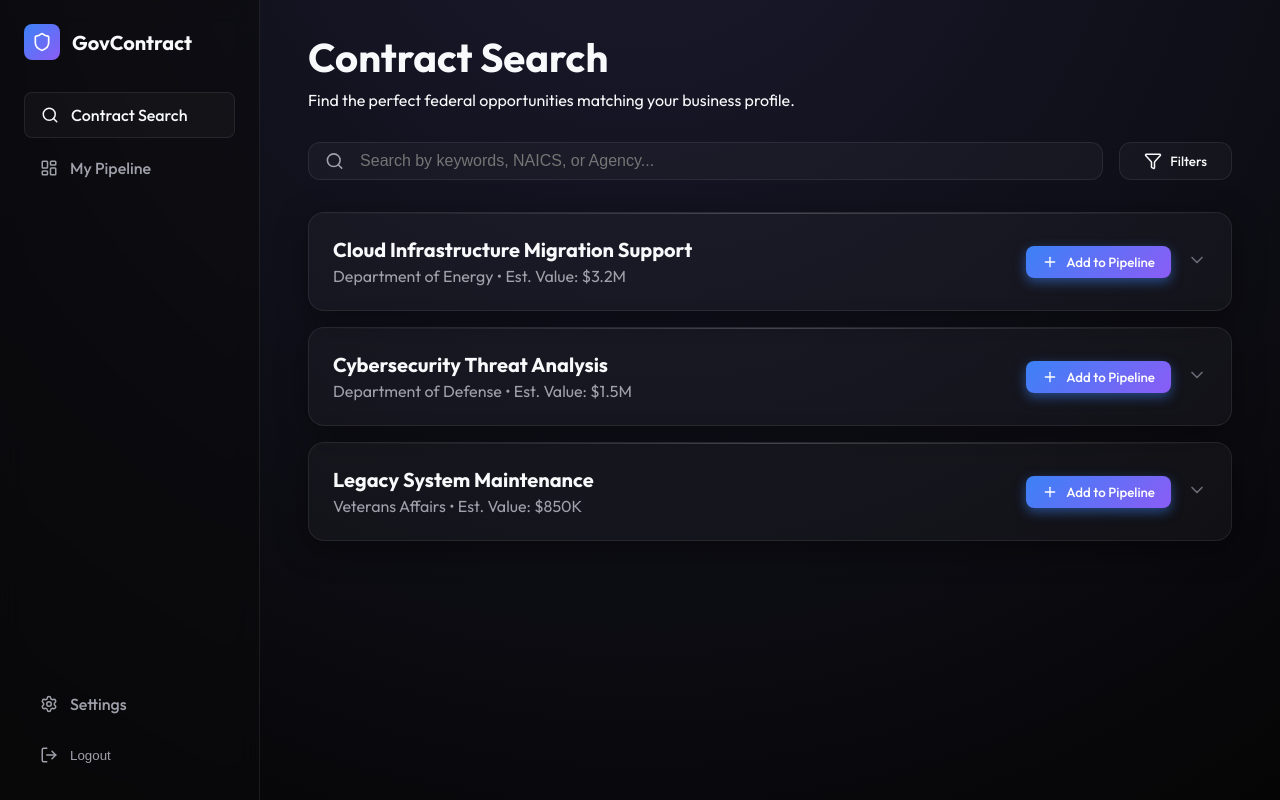
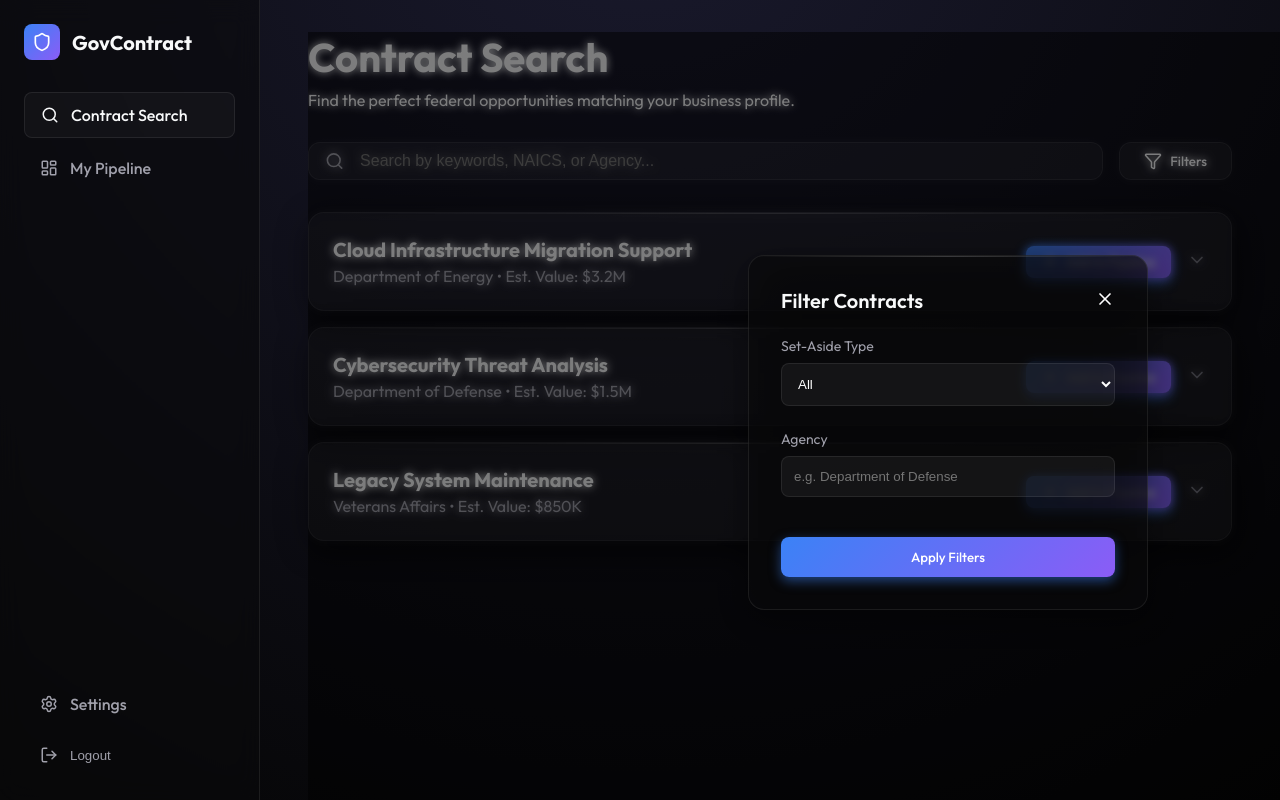
Before and after one commit to delalamamiguel-max/gov_contract, a Next.js app: page /en/dashboard/search in a window 1280 px wide. Both pictures are taken after a click on the button "Filters". Built offline with nearby package versions, Linux system fonts and the light colour scheme.

Commit message:
fix: resolve Vercel deployment bugs (Dashboard 404s, SearchInput routing, FilterModal UI, Opportunity description schema)

```diff
--- a/dataconnect/connector/mutations.gql
+++ b/dataconnect/connector/mutations.gql
@@ -10,6 +10,7 @@ mutation UpsertOpportunity(
   $noticeId: String!,
   $title: String!,
   $agency: String!,
+  $description: String,
   $solicitationNumber: String,
   $naicsCode: String,
   $setAsideType: String,
@@ -22,6 +23,7 @@ mutation UpsertOpportunity(
     noticeId: $noticeId,
     title: $title,
     agency: $agency,
+    description: $description,
     solicitationNumber: $solicitationNumber,
     naicsCode: $naicsCode,
     setAsideType: $setAsideType,
--- a/dataconnect/connector/queries.gql
+++ b/dataconnect/connector/queries.gql
@@ -3,6 +3,7 @@ query ListOpportunities @auth(level: PUBLIC) {
     noticeId
     title
     agency
+    description
     solicitationNumber
     naicsCode
     setAsideType
@@ -27,6 +28,7 @@ query SearchOpportunities($keyword: String) @auth(level: PUBLIC) {
     noticeId
     title
     agency
+    description
     solicitationNumber
     naicsCode
     setAsideType
--- a/dataconnect/schema/schema.gql
+++ b/dataconnect/schema/schema.gql
@@ -29,6 +29,7 @@ type Opportunity @table(key: "noticeId") {
   noticeId: String!
   title: String!
   agency: String!
+  description: String
   solicitationNumber: String
   naicsCode: String
   setAsideType: String
--- a/src/app/[locale]/dashboard/layout.tsx
+++ b/src/app/[locale]/dashboard/layout.tsx
@@ -4,9 +4,13 @@ import PaywallGuard from '@/components/PaywallGuard';
 
 export default function DashboardLayout({
   children,
+  params,
 }: {
   children: React.ReactNode;
+  params: { locale: string };
 }) {
+  const { locale } = params;
+
   return (
     <PaywallGuard>
       <div style={{ display: 'flex', minHeight: '100vh', width: '100%' }}>
@@ -32,7 +36,7 @@ export default function DashboardLayout({
           </div>
 
           <nav style={{ display: 'flex', flexDirection: 'column', gap: '0.5rem', flexGrow: 1 }}>
-            <Link href="/dashboard/search" style={{
+            <Link href={`/${locale}/dashboard/search`} style={{
               display: 'flex', alignItems: 'center', gap: '0.75rem', padding: '0.75rem 1rem',
               borderRadius: '8px', color: 'var(--text-primary)', background: 'var(--surface-primary)',
               border: '1px solid var(--border-color)'
@@ -40,7 +44,7 @@ export default function DashboardLayout({
               <Search size={18} />
               <span style={{ fontWeight: 500 }}>Contract Search</span>
             </Link>
-            <Link href="/dashboard/pipeline" style={{
+            <Link href={`/${locale}/dashboard/pipeline`} style={{
               display: 'flex', alignItems: 'center', gap: '0.75rem', padding: '0.75rem 1rem',
               borderRadius: '8px', color: 'var(--text-secondary)'
             }}>
@@ -50,7 +54,7 @@ export default function DashboardLayout({
           </nav>
 
           <div style={{ display: 'flex', flexDirection: 'column', gap: '0.5rem' }}>
-            <Link href="/dashboard/settings" style={{
+            <Link href={`/${locale}/dashboard/settings`} style={{
               display: 'flex', alignItems: 'center', gap: '0.75rem', padding: '0.75rem 1rem',
               borderRadius: '8px', color: 'var(--text-secondary)'
             }}>
--- a/src/app/[locale]/dashboard/search/page.tsx
+++ b/src/app/[locale]/dashboard/search/page.tsx
@@ -1,8 +1,8 @@
 export const dynamic = 'force-dynamic';
-import { Filter } from 'lucide-react';
 import { listOpportunities, searchOpportunities } from '@/lib/dataconnect';
 import ContractRow from '@/components/ContractRow';
 import SearchInput from '@/components/SearchInput';
+import FilterModal from '@/components/FilterModal';
 
 export default async function SearchPage({
   searchParams,
@@ -31,13 +31,17 @@ export default async function SearchPage({
     id: o.noticeId,
     title: o.title,
     agency: o.agency,
+    description: o.description || 'No description provided.',
     value: o.estimatedValue ? `$${(o.estimatedValue / 1000000).toFixed(1)}M` : 'TBD',
     fit: 85, // Mock fit score for now
-    match: 'Good Match'
+    match: 'Good Match',
+    naicsCode: o.naicsCode,
+    setAsideType: o.setAsideType,
+    responseDeadline: o.responseDeadline
   })) : query ? [] : [
-    { id: '1', title: 'Cloud Infrastructure Migration Support', agency: 'Department of Energy', value: '$3.2M', fit: 92, match: 'High Match' },
-    { id: '2', title: 'Cybersecurity Threat Analysis', agency: 'Department of Defense', value: '$1.5M', fit: 85, match: 'Good Match' },
-    { id: '3', title: 'Legacy System Maintenance', agency: 'Veterans Affairs', value: '$850K', fit: 64, match: 'Low Match' },
+    { id: '1', title: 'Cloud Infrastructure Migration Support', agency: 'Department of Energy', description: 'This is a mock description of the contract requirements. The vendor will be required to provide comprehensive services adhering to federal standards, maintaining security compliance, and delivering measurable milestones on a quarterly basis.', value: '$3.2M', fit: 92, match: 'High Match' },
+    { id: '2', title: 'Cybersecurity Threat Analysis', agency: 'Department of Defense', description: 'Perform advanced threat hunting and architecture review for legacy DoD assets.', value: '$1.5M', fit: 85, match: 'Good Match' },
+    { id: '3', title: 'Legacy System Maintenance', agency: 'Veterans Affairs', description: 'Maintain and transition a legacy on-premise mainframe system to a cloud-ready environment.', value: '$850K', fit: 64, match: 'Low Match' },
   ];
 
   return (
@@ -50,9 +54,7 @@ export default async function SearchPage({
       {/* Search Bar */}
       <div style={{ display: 'flex', gap: '1rem' }}>
         <SearchInput />
-        <button className="btn btn-secondary" style={{ padding: '0 1.5rem', borderRadius: '12px' }}>
-          <Filter size={18} /> Filters
-        </button>
+        <FilterModal />
       </div>
 
       {/* Results */}
--- /dev/null
+++ b/src/components/FilterModal.tsx
@@ -0,0 +1,64 @@
+'use client';
+
+import { useState } from 'react';
+import { Filter, X } from 'lucide-react';
+
+export default function FilterModal() {
+  const [isOpen, setIsOpen] = useState(false);
+
+  return (
+    <>
+      <button
+        onClick={() => setIsOpen(true)}
+        className="btn btn-secondary"
+        style={{ padding: '0 1.5rem', borderRadius: '12px', display: 'flex', alignItems: 'center', gap: '0.5rem' }}
+      >
+        <Filter size={18} /> Filters
+      </button>
+
+      {isOpen && (
+        <div style={{
+          position: 'fixed', top: 0, left: 0, width: '100vw', height: '100vh',
+          background: 'rgba(0,0,0,0.5)', backdropFilter: 'blur(4px)',
+          display: 'flex', alignItems: 'center', justifyContent: 'center', zIndex: 1000
+        }}>
+          <div className="glass-panel" style={{
+            width: '400px', padding: '2rem', display: 'flex', flexDirection: 'column', gap: '1.5rem'
+          }}>
+            <div style={{ display: 'flex', justifyContent: 'space-between', alignItems: 'center' }}>
+              <h2 style={{ fontSize: '1.25rem', fontWeight: 600 }}>Filter Contracts</h2>
+              <button onClick={() => setIsOpen(false)} style={{ background: 'none', border: 'none', color: 'white', cursor: 'pointer' }}>
+                <X size={20} />
+              </button>
+            </div>
+
+            <div style={{ display: 'flex', flexDirection: 'column', gap: '0.5rem' }}>
+              <label style={{ fontSize: '0.875rem', color: 'var(--text-secondary)' }}>Set-Aside Type</label>
+              <select style={{
+                background: 'rgba(255,255,255,0.05)', border: '1px solid var(--border-color)',
+                padding: '0.75rem', borderRadius: '8px', color: 'white'
+              }}>
+                <option value="all">All</option>
+                <option value="sb">Small Business (Total)</option>
+                <option value="wosb">Women-Owned Small Business</option>
+                <option value="sdvosb">Service-Disabled Veteran-Owned</option>
+              </select>
+            </div>
+
+            <div style={{ display: 'flex', flexDirection: 'column', gap: '0.5rem' }}>
+              <label style={{ fontSize: '0.875rem', color: 'var(--text-secondary)' }}>Agency</label>
+              <input type="text" placeholder="e.g. Department of Defense" style={{
+                background: 'rgba(255,255,255,0.05)', border: '1px solid var(--border-color)',
+                padding: '0.75rem', borderRadius: '8px', color: 'white'
+              }} />
+            </div>
+
+            <button onClick={() => setIsOpen(false)} className="btn btn-primary" style={{ marginTop: '1rem', padding: '0.75rem' }}>
+              Apply Filters
+            </button>
+          </div>
+        </div>
+      )}
+    </>
+  );
+}
--- a/src/components/SearchInput.tsx
+++ b/src/components/SearchInput.tsx
@@ -1,7 +1,7 @@
 'use client';
 
 import { Search as SearchIcon } from 'lucide-react';
-import { useRouter, useSearchParams } from 'next/navigation';
+import { useRouter, useSearchParams, useParams } from 'next/navigation';
 import { useState, useTransition } from 'react';
 
 export default function SearchInput() {
@@ -10,14 +10,18 @@ export default function SearchInput() {
   const [query, setQuery] = useState(searchParams.get('q') || '');
   const [isPending, startTransition] = useTransition();
 
+  const params = useParams();
+  const locale = params.locale || 'en';
+
   const handleSearch = (e: React.FormEvent) => {
     e.preventDefault();
     startTransition(() => {
       if (query.trim()) {
-        router.push(`?q=${encodeURIComponent(query)}`);
+        router.push(`/${locale}/dashboard/search?q=${encodeURIComponent(query)}`);
       } else {
-        router.push('?');
+        router.push(`/${locale}/dashboard/search`);
       }
+      router.refresh(); // Force server component to refetch
     });
   };
 
--- a/src/lib/dataconnect/index.d.ts
+++ b/src/lib/dataconnect/index.d.ts
@@ -42,6 +42,7 @@ export interface ListOpportunitiesData {
     noticeId: string;
     title: string;
     agency: string;
+    description?: string | null;
     solicitationNumber?: string | null;
     naicsCode?: string | null;
     setAsideType?: string | null;
@@ -86,6 +87,7 @@ export interface SearchOpportunitiesData {
     noticeId: string;
     title: string;
     agency: string;
+    description?: string | null;
     solicitationNumber?: string | null;
     naicsCode?: string | null;
     setAsideType?: string | null;
@@ -153,6 +155,7 @@ export interface UpsertOpportunityVariables {
   noticeId: string;
   title: string;
   agency: string;
+  description?: string | null;
   solicitationNumber?: string | null;
   naicsCode?: string | null;
   setAsideType?: string | null;
```
Also changed, not shown: src/components/ContractRow.tsx (+11 -5 lines), src/lib/dataconnect/README.md.
